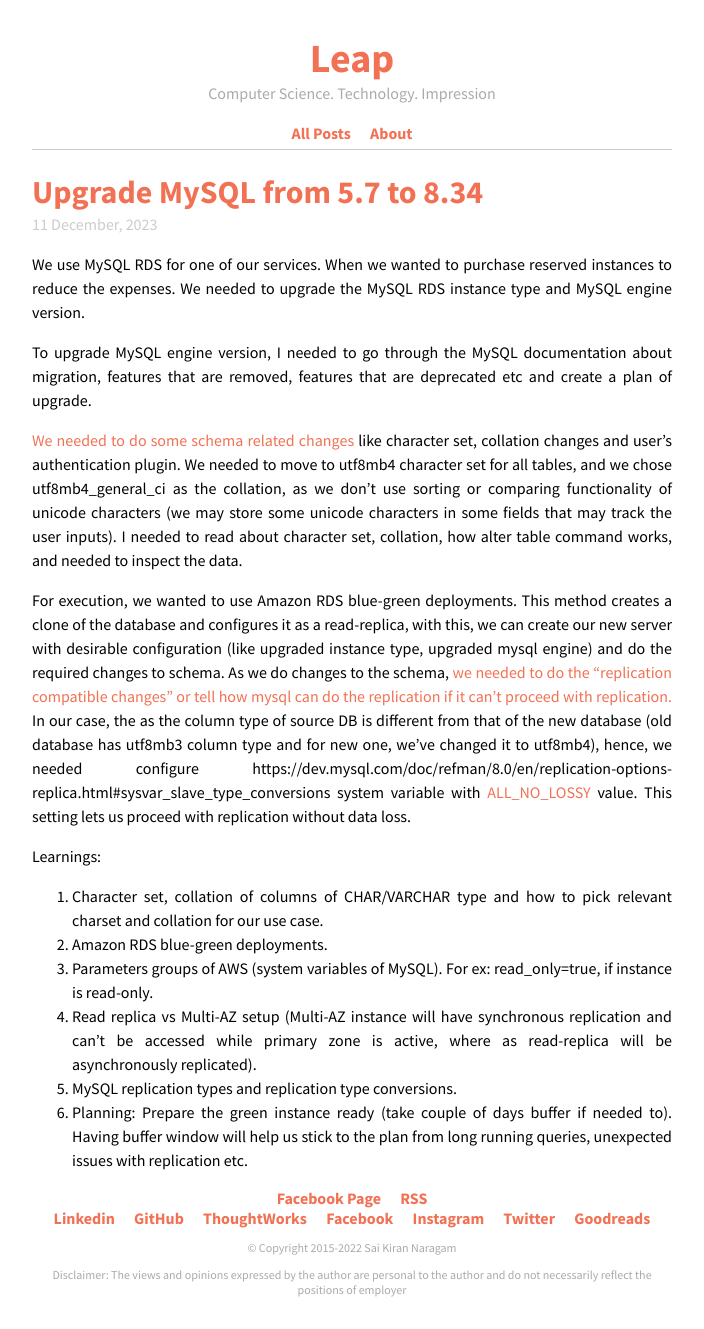
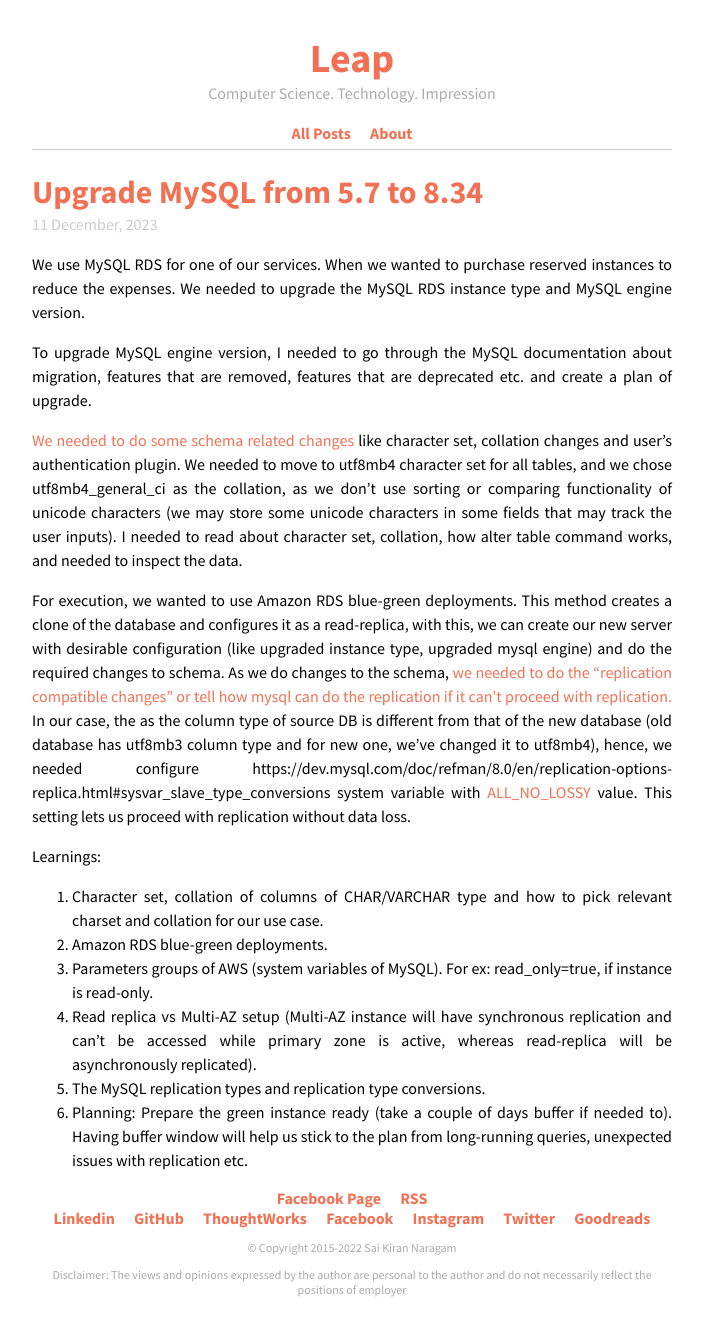
Before and after one commit to nsaikiran/impression, a Jekyll site: the page built from _short_notes/mysql-upgrade-experience.md, in a window 1280 px wide. Shown: the whole page, without its empty margins (288-992 px from the left). Built offline with Jekyll 4.4.1, drawn with Linux system fonts in a browser that asks for light colours; comment, search, counter and statistics services are not loaded.

Commit message:
typos fix

```diff
--- a/_short_notes/mysql-upgrade-experience.md
+++ b/_short_notes/mysql-upgrade-experience.md
@@ -8,7 +8,7 @@ author: "Sai Kiran"
 ---
 We use MySQL RDS for one of our services. When we wanted to purchase reserved instances to reduce the expenses. We needed to upgrade the MySQL RDS instance type and MySQL engine version.
 
-To upgrade MySQL engine version, I needed to go through the MySQL documentation about migration, features that are removed, features that are deprecated etc and create a plan of upgrade.
+To upgrade MySQL engine version, I needed to go through the MySQL documentation about migration, features that are removed, features that are deprecated etc. and create a plan of upgrade.
 
 [We needed to do some schema related changes](https://planetscale.com/blog/upgrading-to-mysql-8) like character set, collation changes and user's authentication plugin.
 We needed to move to utf8mb4 character set for all tables, and we chose utf8mb4_general_ci as the collation, as we don't use sorting or comparing functionality of unicode characters (we may store some unicode characters in some fields that may track the user inputs). I needed to read about character set, collation, how alter table command works, and needed to inspect the data.
@@ -20,6 +20,6 @@ Learnings:
 1. Character set, collation of columns of CHAR/VARCHAR type and how to pick relevant charset and collation for our use case.
 2. Amazon RDS blue-green deployments.
 3. Parameters groups of AWS (system variables of MySQL). For ex: read_only=true, if instance is read-only.
-4. Read replica vs Multi-AZ setup (Multi-AZ instance will have synchronous replication and can't be accessed while primary zone is active, where as read-replica will be asynchronously replicated).
-5. MySQL replication types and replication type conversions.
-6. Planning: Prepare the green instance ready (take couple of days buffer if needed to). Having buffer window will help us stick to the plan from long running queries, unexpected issues with replication etc.
+4. Read replica vs Multi-AZ setup (Multi-AZ instance will have synchronous replication and can't be accessed while primary zone is active, whereas read-replica will be asynchronously replicated).
+5. The MySQL replication types and replication type conversions.
+6. Planning: Prepare the green instance ready (take a couple of days buffer if needed to). Having buffer window will help us stick to the plan from long-running queries, unexpected issues with replication etc.
```
